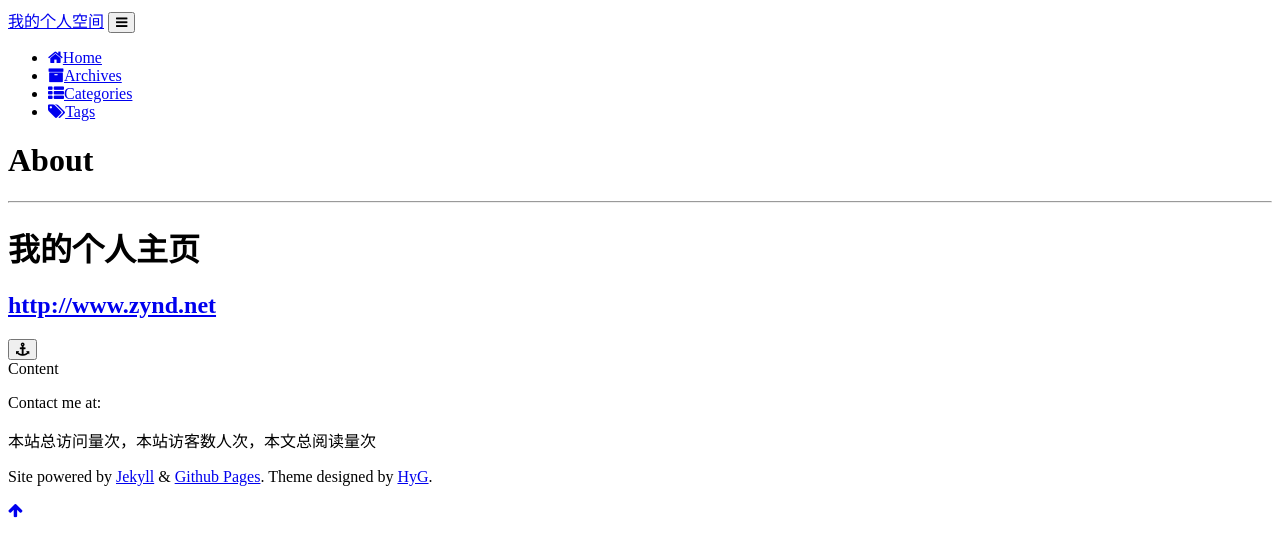
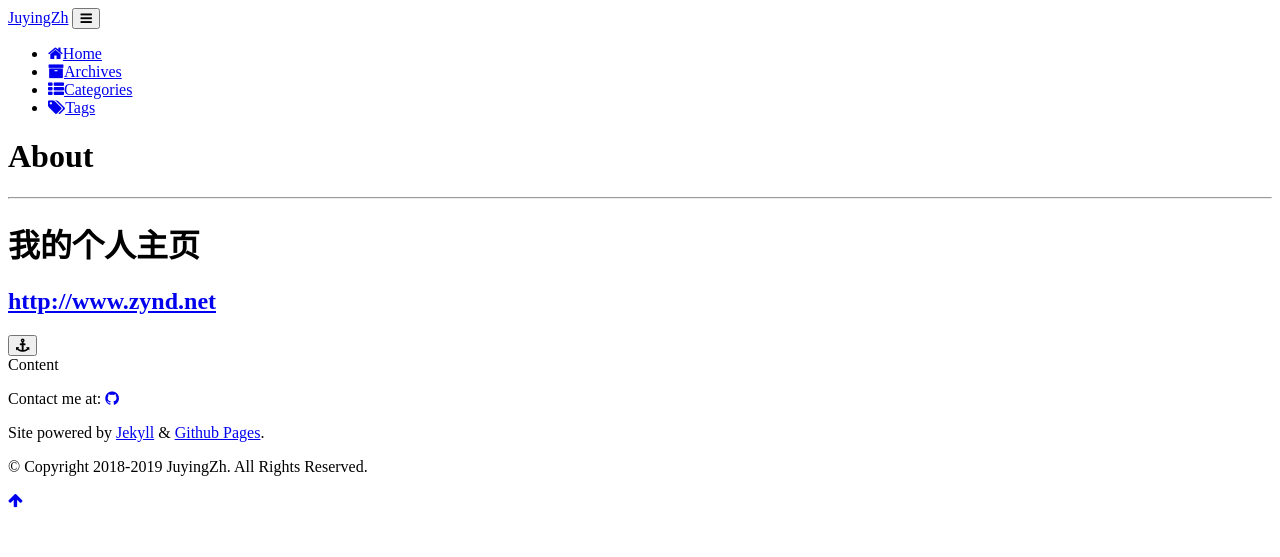
Before and after one commit to juyingzh/juyingzh.github.io, a Jekyll site: the page built from pages/3about.md, in a window 1280 px wide. Shown: the top 557 px of the page. Built offline with Jekyll 4.4.1, drawn with Linux system fonts in a browser that asks for light colours; comment, search, counter and statistics services are not loaded; a style sheet for code colours, icons or effects is not loaded.

Commit message:
Modify theme

```diff
--- a/_config.yml
+++ b/_config.yml
@@ -1,13 +1,13 @@
 # Site settings
-title: 我的个人空间
+title: JuyingZh
 description: 记录工作、生活、学习中的思考
 baseurl: "" # the subpath of your site, e.g. /blog
 
 
-# social links
-#twitter_username: jekyllrb
-#github_username:  jekyll
-#rss: rss
+##  social links
+# twitter_username: jekyllrb
+github_username:  juyingzh
+# rss: rss
 # dribbble_username: jekyll
 # facebook_username: jekyll
 # flickr_username: jekyll
--- a/_includes/footer.html
+++ b/_includes/footer.html
@@ -1,11 +1,7 @@
 <footer class="site-footer">
-
 
     <div class="wrapper">
 
-        <p class="description">
-            {% if site.description_footer %} {{site.description_footer}} {% endif %}
-        </p>
         <p class="contact">
             Contact me at: {% if site.github_username %}
             <a href="https://github.com/{{site.github_username}}" title="GitHub"><i class="fa fa-github" aria-hidden="true"></i></a> {% endif %} {% if site.email %}
@@ -17,17 +13,19 @@
             <a href="https://www.linkedin.com/in/{{site.linkedIn_username}}" title="LinkedIn"><i class="fa fa-linkedin" aria-hidden="true"></i></a> {% endif %} {% if site.dribbble_username %}
             <a href=" https://dribbble.com/{{site.dribbble_username}}" title="Dribbble"><i class="fa fa-dribbble" aria-hidden="true"></i></a> {% endif %}
         </p>
-        <p>
-            本站总访问量<span id="busuanzi_value_site_pv"></span>次，本站访客数<span id="busuanzi_value_site_uv"></span>人次，本文总阅读量<span id="busuanzi_value_page_pv"></span>次
-        </p>
         <p class="power">
             <span>
                 Site powered by <a href="https://jekyllrb.com/">Jekyll</a> & <a href="https://pages.github.com/">Github Pages</a>.
             </span>
+        </p>
+		<p class="copyright">
             <span>
-                Theme designed by <a href="https://github.com/Gaohaoyang">HyG</a>.
+                &copy; Copyright 2018-<script language="javascript" type="text/javascript">
+                 var today = new Date()
+                 var year = today.getFullYear()
+                 document.write(year)
+                </script> {{site.title}}. All Rights Reserved.
             </span>
         </p>
     </div>
 </footer>
-<script async src="//busuanzi.ibruce.info/busuanzi/2.3/busuanzi.pure.mini.js"></script>
```
Also changed, not shown: pages/3about.md (renamed from pages/about.md).
